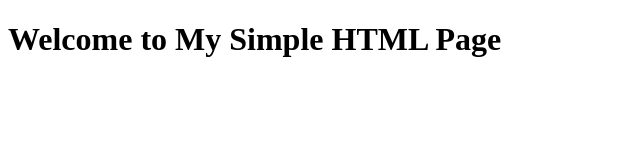
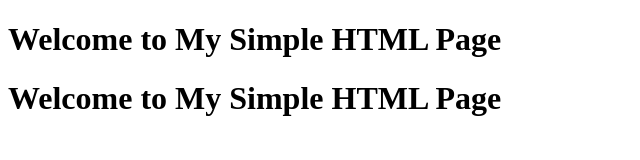
Before and after one commit to Tahseenullahihsan/python, a plain HTML site: page index.html in a window 1280 px wide. Shown: the whole page, without its empty margins (0-640 px from the left). Drawn offline with Linux system fonts and the light colour scheme.

Commit message:
this commit contin the line add been added to the index.html fiel

```diff
--- a/index.html
+++ b/index.html
@@ -7,5 +7,6 @@
 </head>
 <body>
     <h1>Welcome to My Simple HTML Page</h1>
+    <h1>Welcome to My Simple HTML Page</h1>
 </body>
 </html>
```
